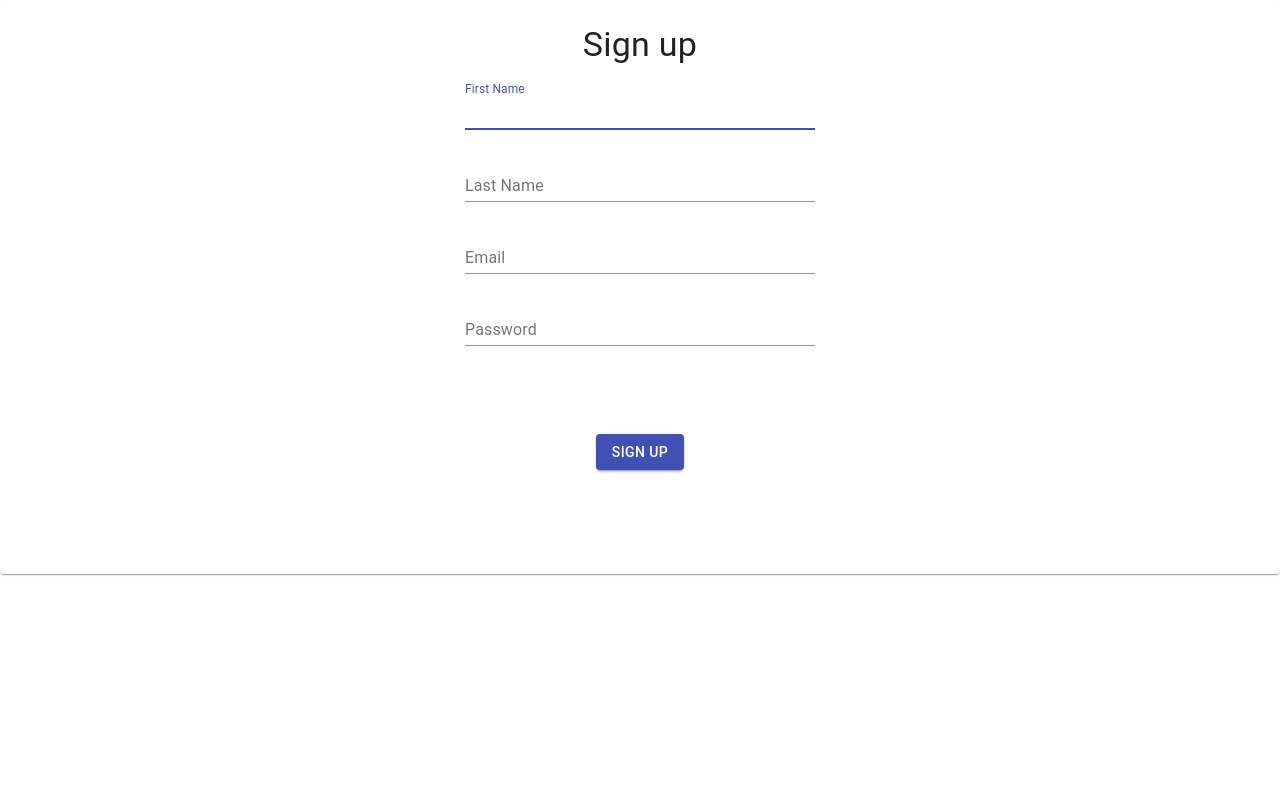
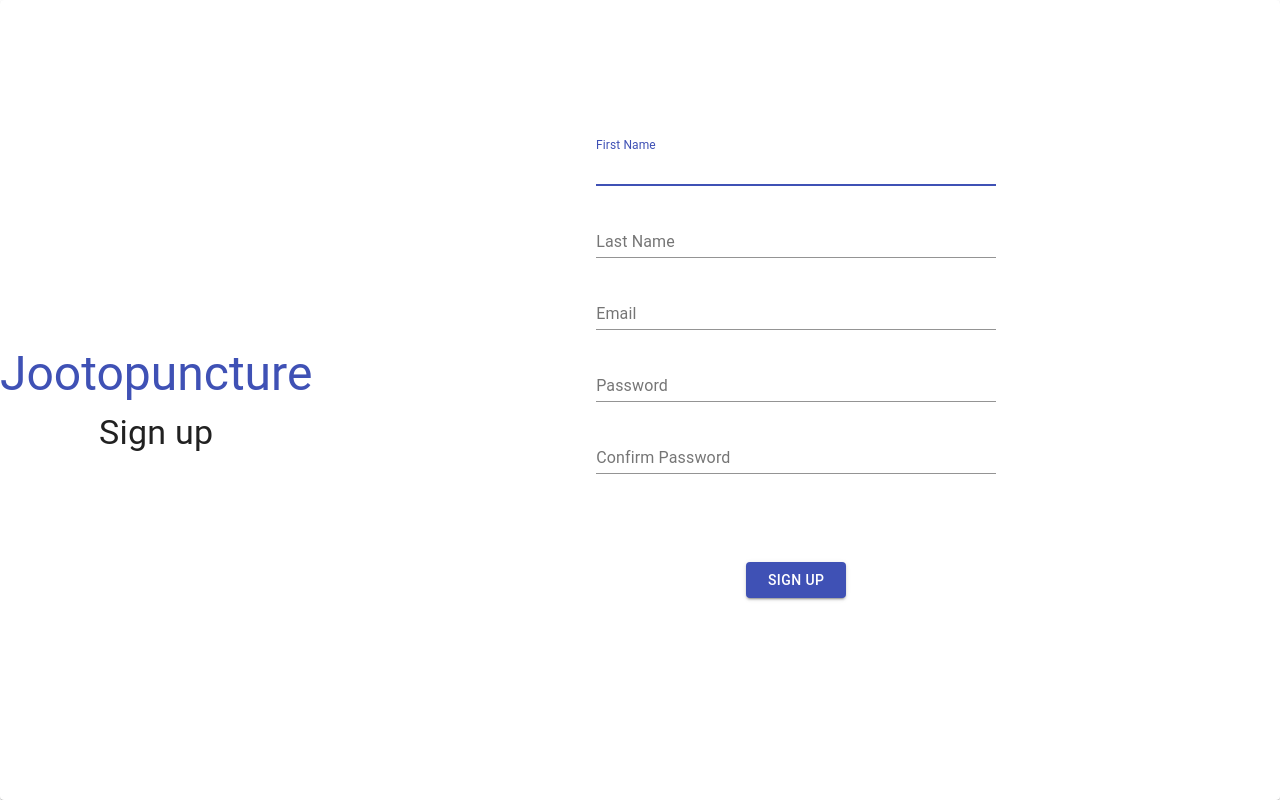
Before and after one commit to hansampark/jootopuncture, a React (Create React App) app in the folder client/: page /signup in a window 1280 px wide. Built offline with nearby package versions, Linux system fonts and the light colour scheme.

Commit message:
update login/signup form

```diff
--- a/client/src/Components/Auth/LoginPage.js
+++ b/client/src/Components/Auth/LoginPage.js
@@ -2,26 +2,18 @@ import React, { useState } from 'react';
 import { makeStyles } from '@material-ui/core/styles';
 import {
   Grid,
-  Container,
   Paper,
   TextField,
   FormGroup,
   Typography,
-  Button
+  Button,
+  CircularProgress
 } from '@material-ui/core';
 import api from '../../lib/api';
 import { EMAIL_REGEX } from '../../lib/validators';
 
 const useStyles = makeStyles(theme => ({
   root: {
-    padding: theme.spacing(3, 2),
-    display: 'flex',
-    justifyContent: 'center',
-    alignItems: 'center',
-    flexDirection: 'column',
-    margin: '0 auto'
-  },
-  center: {
     width: '100%',
     height: '100vh',
     display: 'flex',
@@ -31,6 +23,14 @@ const useStyles = makeStyles(theme => ({
     minHeight: 'min-content'
   },
   container: {
+    padding: theme.spacing(3, 2),
+    display: 'flex',
+    justifyContent: 'center',
+    alignItems: 'center',
+    flexDirection: 'column',
+    margin: '0 auto'
+  },
+  form: {
     display: 'flex',
     flexWrap: 'wrap',
     justifyContent: 'center',
@@ -58,13 +58,11 @@ const useStyles = makeStyles(theme => ({
     }
   },
   button: {
-    margin: theme.spacing(10)
+    margin: theme.spacing(10),
+    width: 100
   },
-  dense: {
-    marginTop: 19
-  },
-  menu: {
-    width: 200
+  progress: {
+    color: '#ffffff'
   }
 }));
 
@@ -105,13 +103,24 @@ function LoginPage(props) {
 
   return (
     <Grid item>
-      <div className={classes.center}>
-        <Paper className={classes.root}>
-          <Typography align="center" variant="h4" component="h1">
-            Login
-          </Typography>
+      <div className={classes.root}>
+        <Paper className={classes.container}>
+          <div>
+            <Typography
+              color="primary"
+              align="center"
+              variant="h3"
+              component="h3"
+              style={{ marginBottom: 10 }}
+            >
+              {'Jootopuncture'}
+            </Typography>
+            <Typography align="center" variant="h4" component="h3">
+              {'Login'}
+            </Typography>
+          </div>
 
-          <form className={classes.container}>
+          <form className={classes.form}>
             <FormGroup>
               <TextField
                 id="email"
@@ -158,7 +167,14 @@ function LoginPage(props) {
               className={classes.button}
               onClick={e => handleLogin(e, values)}
             >
-              Login
+              {loading ? (
+                <CircularProgress
+                  style={{ width: 24, height: 24 }}
+                  className={classes.progress}
+                />
+              ) : (
+                'Login'
+              )}
             </Button>
           </form>
         </Paper>
--- a/client/src/Components/Auth/Signup.js
+++ b/client/src/Components/Auth/Signup.js
@@ -1,6 +1,7 @@
 import React, { useState } from 'react';
 import { makeStyles } from '@material-ui/core/styles';
 import {
+  Grid,
   Paper,
   TextField,
   FormGroup,
@@ -9,63 +10,139 @@ import {
   CircularProgress
 } from '@material-ui/core';
 import api from '../../lib/api';
+import { EMAIL_REGEX, PASSWORD_REGEX } from '../../lib/validators';
 
 const useStyles = makeStyles(theme => ({
   root: {
+    width: '100%',
+    height: '100vh',
+    display: 'flex',
+    justifyContent: 'center',
+    alignItems: 'center',
+    overflow: 'auto',
+    minHeight: 'min-content'
+  },
+  container: {
     padding: theme.spacing(3, 2),
     display: 'flex',
     justifyContent: 'center',
     alignItems: 'center',
-    flexDirection: 'column'
+    flexDirection: 'column',
+    margin: '0 auto'
   },
-  container: {
+  form: {
     display: 'flex',
     flexWrap: 'wrap',
     justifyContent: 'center',
     alignItems: 'center',
     flexDirection: 'column',
-    width: '500px'
+    [theme.breakpoints.down('xs')]: {
+      width: 300
+    },
+    [theme.breakpoints.between('sm', 'md')]: {
+      width: 500
+    }
   },
   textField: {
     marginLeft: theme.spacing(1),
     marginRight: theme.spacing(1),
+    [theme.breakpoints.down('xs')]: {
+      width: 250
+    },
+    [theme.breakpoints.between('sm', 'md')]: {
+      width: 300
+    },
+    [theme.breakpoints.up('md')]: {
       width: 350
     },
+    [theme.breakpoints.up('lg')]: {
+      width: 400
+    }
+  },
   button: {
-    margin: theme.spacing(10)
+    margin: theme.spacing(10),
+    width: 100
   },
-  dense: {
-    marginTop: 19
-  },
-  menu: {
-    width: 200
-  },
+
   progress: {
-    margin: theme.spacing(2)
+    color: '#ffffff'
   }
 }));
 
-export default function Signup() {
+const validate = ({ firstName, lastName, email, password, confirm }) => {
+  const errors = {};
+
+  if (firstName.length === 0) {
+    errors.firstName = 'First name is required.';
+  }
+
+  if (lastName.length === 0) {
+    errors.lastName = 'Last name is required.';
+  }
+
+  if (email) {
+    if (!EMAIL_REGEX.test(email)) {
+      errors.email =
+        'Email address must be in a valid format (e.g. name@example.com).';
+    }
+  } else {
+    errors.email = 'Email is required.';
+  }
+
+  if (password) {
+    if (!PASSWORD_REGEX.test(password)) {
+      errors.password =
+        'Password must be 8-20 characters and contain one uppercase letter, one lowercase letter, one number, and one special character (` ~ ! @ # $ % ^ & * ( ) _ - + = { } [ ]  | : ; " \' < > , . ? /).';
+    }
+  } else {
+    errors.password = 'Password is required.';
+  }
+
+  if (confirm) {
+    if (confirm !== password) {
+      errors.confirm =
+        'New password do not match. Please re-enter fields above.';
+    }
+  }
+
+  return Object.keys(errors).length > 0 ? errors : null;
+};
+
+export default function Signup(props) {
   const classes = useStyles();
   const [values, setValues] = useState({
     firstName: '',
     lastName: '',
     email: '',
-    password: ''
+    password: '',
+    confirm: ''
   });
   const [loading, setLoading] = useState(false);
-  const [error, setError] = useState(null);
+  const [errors, setErrors] = useState(null);
 
   const handleValueChange = name => event => {
     setValues({ ...values, [name]: event.target.value });
+    setErrors(null);
   };
 
   return (
+    <Grid item>
+      <div className={classes.root}>
+        <Paper className={classes.root}>
           <div>
-      <Paper className={classes.root}>
-        <Typography align="center" variant="h4" component="h1">
+            <Typography
+              color="primary"
+              align="center"
+              variant="h3"
+              component="h3"
+              style={{ marginBottom: 10 }}
+            >
+              {'Jootopuncture'}
+            </Typography>
+            <Typography align="center" variant="h4" component="h3">
               {'Sign up'}
             </Typography>
+          </div>
 
           <form className={classes.container}>
             <FormGroup>
@@ -74,6 +151,8 @@ export default function Signup() {
                 label="First Name"
                 className={classes.textField}
                 value={values.firstName}
+                error={errors && (!!errors.firstName || !!errors.message)}
+                helperText={errors && errors.firstName}
                 onChange={handleValueChange('firstName')}
                 autoFocus
                 margin="normal"
@@ -86,6 +165,8 @@ export default function Signup() {
                 label="Last Name"
                 className={classes.textField}
                 value={values.lastName}
+                error={errors && (!!errors.lastName || !!errors.message)}
+                helperText={errors && errors.lastName}
                 onChange={handleValueChange('lastName')}
                 margin="normal"
               />
@@ -96,6 +177,8 @@ export default function Signup() {
                 label="Email"
                 className={classes.textField}
                 value={values.email}
+                error={errors && (!!errors.email || !!errors.message)}
+                helperText={errors && errors.email}
                 onChange={handleValueChange('email')}
                 margin="normal"
               />
@@ -108,20 +191,45 @@ export default function Signup() {
                 type="password"
                 className={classes.textField}
                 value={values.password}
+                error={errors && (!!errors.password || !!errors.message)}
+                helperText={errors && errors.password}
                 onChange={handleValueChange('password')}
                 margin="normal"
               />
             </FormGroup>
 
+            <FormGroup>
+              <TextField
+                id="confirm"
+                label="Confirm Password"
+                type="password"
+                className={classes.textField}
+                value={values.confirm}
+                error={errors && (!!errors.confirm || !!errors.message)}
+                helperText={errors && errors.confirm}
+                onChange={handleValueChange('confirm')}
+                margin="normal"
+              />
+            </FormGroup>
+
+            {errors && errors.message && (
+              <Typography color="secondary" align="center" component="div">
+                {errors.message}
+              </Typography>
+            )}
+
             <Button
               variant="contained"
               color="primary"
               className={classes.button}
-            disabled={!!error}
+              disabled={!!errors}
               onClick={e => handleLogin(e, values)}
             >
               {loading ? (
-              <CircularProgress className={classes.progress} />
+                <CircularProgress
+                  style={{ width: 24, height: 24 }}
+                  className={classes.progress}
+                />
               ) : (
                 'Sign up'
               )}
@@ -129,18 +237,36 @@ export default function Signup() {
           </form>
         </Paper>
       </div>
+    </Grid>
   );
 
   async function handleLogin(e, values) {
     e.preventDefault();
+    const { firstName, lastName, email, password, confirm } = values;
+
+    const validationErrors = validate({
+      firstName,
+      lastName,
+      email,
+      password,
+      confirm
+    });
+
+    if (validationErrors) {
+      setLoading(false);
+      setErrors(validationErrors);
+    } else {
       setLoading(true);
-    setError(null);
+      setErrors(null);
       try {
-      await api.post('/signup', values);
+        await api.post('/signup', { firstName, lastName, email, password });
         setLoading(false);
+        props.history.push('/login');
       } catch (err) {
         setLoading(false);
-      setError(err);
+
+        setErrors(err);
       }
     }
   }
+}
```
Lines whose indentation alone changed are shown as unchanged.
